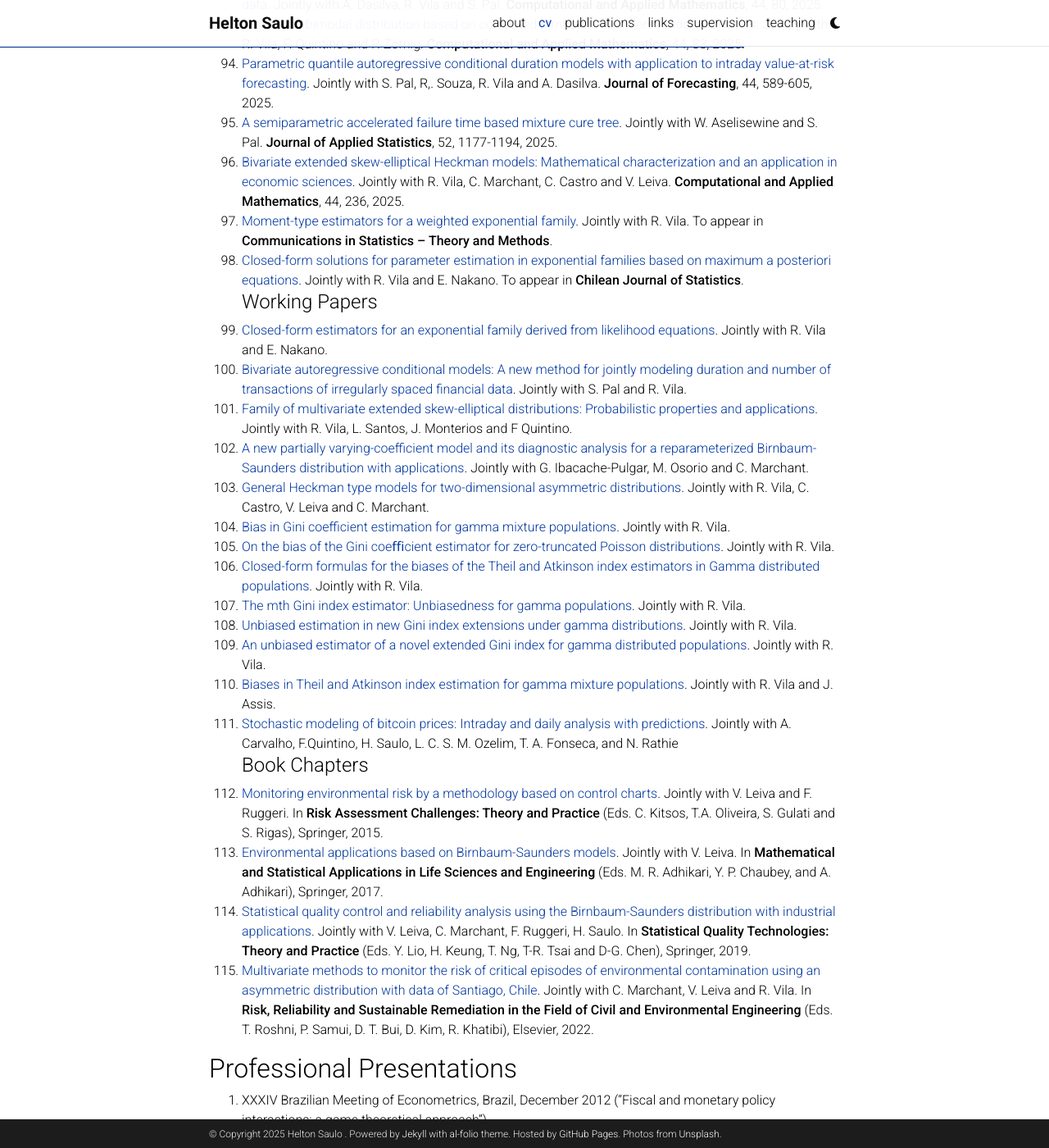
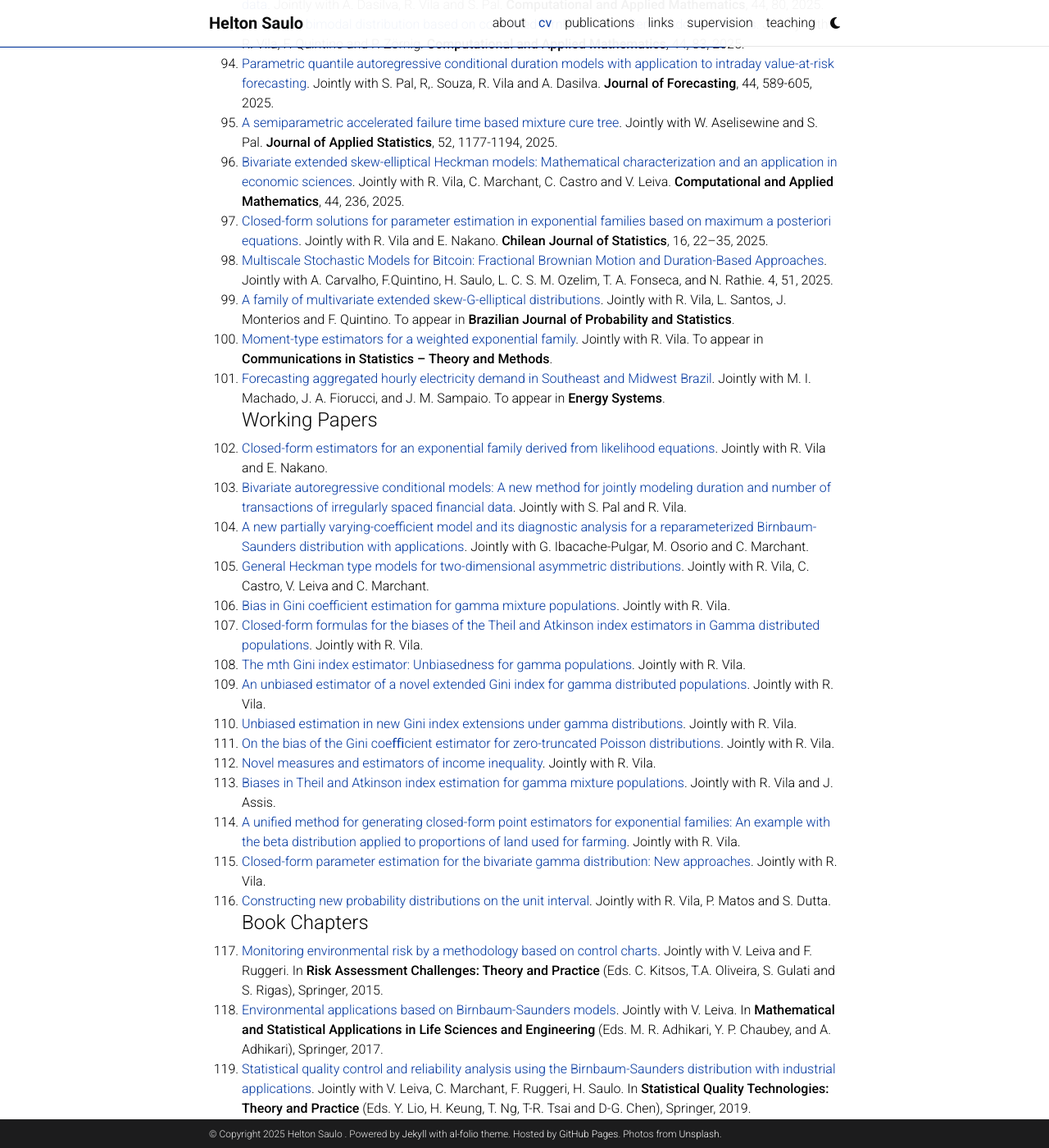
Before and after one commit to heltonsaulo/heltonsaulo.github.io, a Jekyll site: the page built from _pages/cv.md, in a window 1280 px wide and 1400 px high, scrolled down 8549 px. Shown: the whole window at 82% size. Built offline with Jekyll 4.4.1, drawn with Linux system fonts in a browser that asks for light colours; comment, search, counter and statistics services are not loaded; a style sheet for code colours, icons or effects is not loaded; some of the changed text lies outside the part shown.

Commit message:
Update cv.md

```diff
--- a/_pages/cv.md
+++ b/_pages/cv.md
@@ -206,28 +206,33 @@
   93.   [A new unit-bimodal distribution based on correlated Birnbaum-Saunders random variables](https://doi.org/10.1007/s40314-024-03045-2). Jointly with R. Vila, F. Quintino and P. Zörnig. **Computational and Applied Mathematics**, 44, 83, 2025.
   94.   [Parametric quantile autoregressive conditional duration models with application to intraday value-at-risk forecasting](https://doi.org/10.1002/for.3214). Jointly with S. Pal, R,. Souza, R. Vila and A. Dasilva. **Journal of Forecasting**, 44, 589-605, 2025.
   95.   [A semiparametric accelerated failure time based mixture cure tree](https://doi.org/10.1080/02664763.2024.2418476). Jointly with W. Aselisewine and S. Pal. **Journal of Applied Statistics**, 52, 1177-1194, 2025.
-  96.  [Bivariate extended skew-elliptical Heckman models: Mathematical characterization and an application in economic sciences](https://). Jointly with R. Vila, C. Marchant, C. Castro and V. Leiva. **Computational and Applied Mathematics**, 44, 236, 2025.
-  97.  [Moment-type estimators for a weighted exponential family](https://www.tandfonline.com/journals/lsta20). Jointly with R. Vila. To appear in **Communications in Statistics – Theory and Methods**.
-  98.  [Closed-form solutions for parameter estimation in exponential families based on maximum a posteriori equations](https://arxiv.org/abs/2405.14509). Jointly with R. Vila and E. Nakano. To appear in **Chilean Journal of Statistics**.
+  96.  [Bivariate extended skew-elliptical Heckman models: Mathematical characterization and an application in economic sciences](https://doi.org/10.1007/s40314-025-03169-z). Jointly with R. Vila, C. Marchant, C. Castro and V. Leiva. **Computational and Applied Mathematics**, 44, 236, 2025.
+  97.  [Closed-form solutions for parameter estimation in exponential families based on maximum a posteriori equations](https://soche.cl/chjs/volumes/16/ChJS-16-01-02.pdf). Jointly with R. Vila and E. Nakano. **Chilean Journal of Statistics**, 16, 22–35, 2025.
+  98.  [Multiscale Stochastic Models for Bitcoin: Fractional Brownian Motion and Duration-Based Approaches](https://doi.org/10.3390/fintech4030051). Jointly with A. Carvalho, F.Quintino, H. Saulo, L. C. S. M. Ozelim, T. A. Fonseca, and N. Rathie. 4, 51, 2025.
+  99.  [A family of multivariate extended skew-G-elliptical distributions](https://doi.org/10.1214/25-BJPS634). Jointly with R. Vila, L. Santos, J. Monterios and F. Quintino. To appear in **Brazilian Journal of Probability and Statistics**.
+  100.  [Moment-type estimators for a weighted exponential family](https://doi.org/10.1080/03610926.2025.2492840). Jointly with R. Vila. To appear in **Communications in Statistics – Theory and Methods**.
+  101.  [Forecasting aggregated hourly electricity demand in Southeast and Midwest Brazil](https://doi.org/10.1007/s12667-025-00761-4). Jointly with M. I. Machado, J. A. Fiorucci, and J. M. Sampaio. To appear in **Energy Systems**.
 #### Working Papers
-  99.  [Closed-form estimators for an exponential family derived from likelihood equations](https://arxiv.org/abs/2405.14509). Jointly with R. Vila and E. Nakano.
-  100.  [Bivariate autoregressive conditional models: A new method for jointly modeling duration and number of transactions of irregularly spaced financial data](https://). Jointly with S. Pal and R. Vila.
-  101.  [Family of multivariate extended skew-elliptical distributions: Probabilistic properties and applications](http://arxiv.org/abs/2408.17410). Jointly with R. Vila, L. Santos, J. Monterios and F Quintino.
-  102.  [A new partially varying-coefficient model and its diagnostic analysis for a reparameterized Birnbaum-Saunders distribution with applications](https://). Jointly with G. Ibacache-Pulgar, M. Osorio and C. Marchant.
-  103.  [General Heckman type models for two-dimensional asymmetric distributions](http://). Jointly with R. Vila, C. Castro, V. Leiva and C. Marchant.
-  104.  [Bias in Gini coefficient estimation for gamma mixture populations](http://arxiv.org/abs/2503.00690). Jointly with R. Vila.
-  105.  [On the bias of the Gini coeﬃcient estimator for zero-truncated Poisson distributions](http://arxiv.org/abs/2504.04518). Jointly with R. Vila.
-  106. [Closed-form formulas for the biases of the Theil and Atkinson index estimators in Gamma distributed populations](http://arxiv.org/abs/2504.13806). Jointly with R. Vila.
-  107. [The mth Gini index estimator: Unbiasedness for gamma populations](http://arxiv.org/abs/2504.19381). Jointly with R. Vila.
-  108. [Unbiased estimation in new Gini index extensions under gamma distributions](http://arxiv.org/abs/2506.00666). Jointly with R. Vila.
-  109. [An unbiased estimator of a novel extended Gini index for gamma distributed populations](http://arxiv.org/abs/2505.01659). Jointly with R. Vila.
-  110.  [Biases in Theil and Atkinson index estimation for gamma mixture populations](http://arxiv.org/abs/2506.22168). Jointly with R. Vila and J. Assis.
-  111.  [Stochastic modeling of bitcoin prices: Intraday and daily analysis with predictions](http://). Jointly with A. Carvalho, F.Quintino, H. Saulo, L. C. S. M. Ozelim, T. A. Fonseca, and N. Rathie
+  102.  [Closed-form estimators for an exponential family derived from likelihood equations](https://arxiv.org/abs/2405.14509). Jointly with R. Vila and E. Nakano.
+  103.  [Bivariate autoregressive conditional models: A new method for jointly modeling duration and number of transactions of irregularly spaced financial data](https://). Jointly with S. Pal and R. Vila.
+  104.  [A new partially varying-coefficient model and its diagnostic analysis for a reparameterized Birnbaum-Saunders distribution with applications](https://). Jointly with G. Ibacache-Pulgar, M. Osorio and C. Marchant.
+  105.  [General Heckman type models for two-dimensional asymmetric distributions](http://). Jointly with R. Vila, C. Castro, V. Leiva and C. Marchant.
+  106.  [Bias in Gini coefficient estimation for gamma mixture populations](http://arxiv.org/abs/2503.00690). Jointly with R. Vila.
+  107.  [Closed-form formulas for the biases of the Theil and Atkinson index estimators in Gamma distributed populations](http://arxiv.org/abs/2504.13806). Jointly with R. Vila.
+  108.  [The mth Gini index estimator: Unbiasedness for gamma populations](http://arxiv.org/abs/2504.19381). Jointly with R. Vila.
+  109.  [An unbiased estimator of a novel extended Gini index for gamma distributed populations](http://arxiv.org/abs/2505.01659). Jointly with R. Vila.
+  110.  [Unbiased estimation in new Gini index extensions under gamma distributions](http://arxiv.org/abs/2506.00666). Jointly with R. Vila.
+  111. [On the bias of the Gini coeﬃcient estimator for zero-truncated Poisson distributions](http://arxiv.org/abs/2504.04518). Jointly with R. Vila.
+  112. [Novel measures and estimators of income inequality](http://arxiv.org/abs/2508.02965). Jointly with R. Vila.
+  113. [Biases in Theil and Atkinson index estimation for gamma mixture populations](http://arxiv.org/abs/2506.22168). Jointly with R. Vila and J. Assis.
+  114. [A unified method for generating closed-form point estimators for exponential families: An example with the beta distribution applied to proportions of land used for farming](https://arxiv.org/abs/2508.12169). Jointly with R. Vila.
+  115. [Closed-form parameter estimation for the bivariate gamma distribution: New approaches](https://arxiv.org/abs/2509.10794). Jointly with R. Vila.
+  116. [Constructing new probability distributions on the unit interval](https://arxiv.org/abs/2508.01154). Jointly with R. Vila, P. Matos and S. Dutta.
 #### Book Chapters
- 112.  [Monitoring environmental risk by a methodology based on control charts](https://link.springer.com/chapter/10.1007/978-3-319-18029-8_14). Jointly with V. Leiva and F. Ruggeri. In **Risk Assessment Challenges: Theory and Practice** (Eds. C. Kitsos, T.A. Oliveira, S. Gulati and S. Rigas), Springer, 2015.
- 113.  [Environmental applications based on Birnbaum-Saunders models](https://link.springer.com/chapter/10.1007/978-981-10-5370-2_14). Jointly with V. Leiva. In **Mathematical and Statistical Applications in Life Sciences and Engineering** (Eds. M. R. Adhikari,  Y. P. Chaubey,  and A. Adhikari), Springer, 2017.
- 114.  [Statistical quality control and reliability analysis using the Birnbaum-Saunders distribution with industrial applications](https://link.springer.com/chapter/10.1007/978-3-030-20709-0_2). Jointly with V. Leiva, C. Marchant, F. Ruggeri, H. Saulo. In **Statistical Quality Technologies: Theory and Practice** (Eds. Y. Lio, H. Keung, T. Ng, T-R. Tsai and D-G. Chen), Springer, 2019.
- 115.  [Multivariate methods to monitor the risk of critical episodes of environmental contamination using an asymmetric distribution with data of Santiago, Chile](https://doi.org/10.1016/B978-0-323-85698-0.00024-1). Jointly with C. Marchant, V. Leiva and R. Vila. In **Risk, Reliability and Sustainable Remediation in the Field of Civil and Environmental Engineering** (Eds. T. Roshni, P. Samui, D. T. Bui, D. Kim, R. Khatibi), Elsevier, 2022.
+ 117.  [Monitoring environmental risk by a methodology based on control charts](https://link.springer.com/chapter/10.1007/978-3-319-18029-8_14). Jointly with V. Leiva and F. Ruggeri. In **Risk Assessment Challenges: Theory and Practice** (Eds. C. Kitsos, T.A. Oliveira, S. Gulati and S. Rigas), Springer, 2015.
+ 118.  [Environmental applications based on Birnbaum-Saunders models](https://link.springer.com/chapter/10.1007/978-981-10-5370-2_14). Jointly with V. Leiva. In **Mathematical and Statistical Applications in Life Sciences and Engineering** (Eds. M. R. Adhikari,  Y. P. Chaubey,  and A. Adhikari), Springer, 2017.
+ 119.  [Statistical quality control and reliability analysis using the Birnbaum-Saunders distribution with industrial applications](https://link.springer.com/chapter/10.1007/978-3-030-20709-0_2). Jointly with V. Leiva, C. Marchant, F. Ruggeri, H. Saulo. In **Statistical Quality Technologies: Theory and Practice** (Eds. Y. Lio, H. Keung, T. Ng, T-R. Tsai and D-G. Chen), Springer, 2019.
+ 120.  [Multivariate methods to monitor the risk of critical episodes of environmental contamination using an asymmetric distribution with data of Santiago, Chile](https://doi.org/10.1016/B978-0-323-85698-0.00024-1). Jointly with C. Marchant, V. Leiva and R. Vila. In **Risk, Reliability and Sustainable Remediation in the Field of Civil and Environmental Engineering** (Eds. T. Roshni, P. Samui, D. T. Bui, D. Kim, R. Khatibi), Elsevier, 2022.
 
 
 ## Professional Presentations
@@ -321,6 +326,9 @@
 13. **Verônica Lelis Bittencourt**. M.Sc. in Statistics (2022). Title: Parametric quantile regression for extreme events. Institution: University of Brasilia.
 14. **João Victor Monteiros de Andrade** (co-supervisor). M.Sc. in Statistics (2024). Title: Family of multivariate distributions for modeling data with positive support: Properties, regression and applications. Institution: University of Brasilia.
 15. **Leonardo Santos** (co-supervisor). M.Sc. in Statistics (2024). Title: Multivariate asymmetric distributions on the unit hypercube: Properties, regression and applications. Institution: University of Brasilia.
+16. **João Pedro Moreira Pupe**. M.Sc. in Statistics (Current). Title: Comparação do desempenho fora da amostra de métodos de aprendizado de máquina para previsão do PIB do Estado de Goiás. Institution: University of Brasilia.
+17. **Pedro Vianna Alves da Silva**. M.Sc. in Statistics (Current). Title: On a new extreme value ARMA model: characterization, estimation, and application to extreme air pollution events. Institution: University of Brasilia.
+
 
 ## Conference Organizing Committees
 
```
